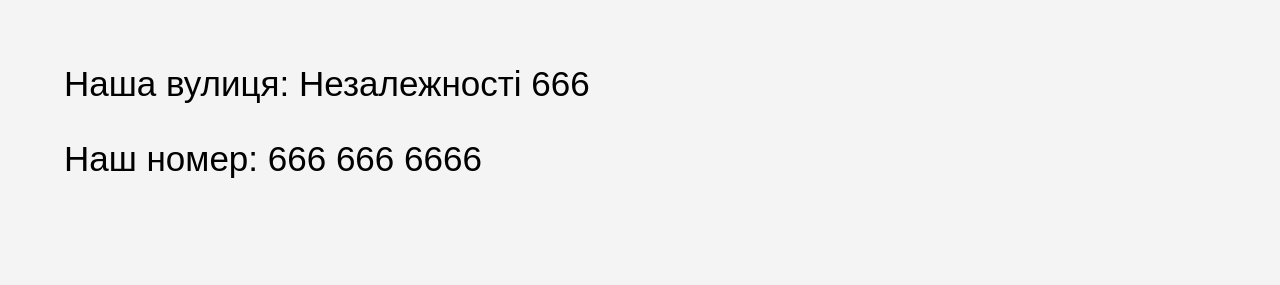
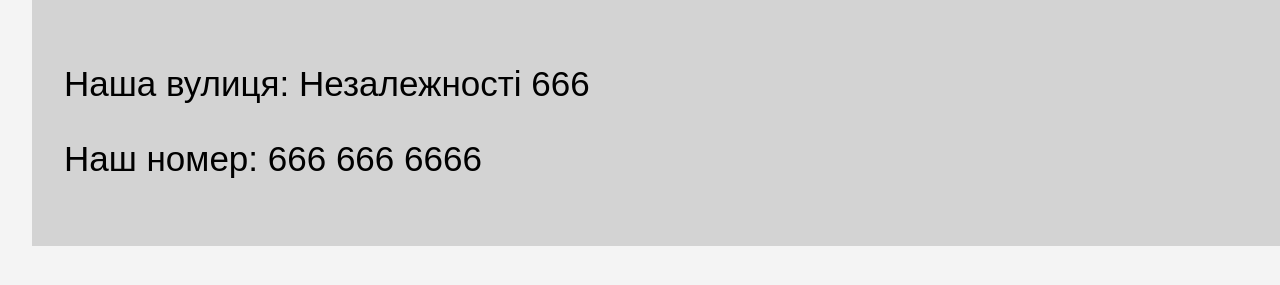
Before and after one commit to Maksimys228/new_site, a plain HTML site: page index.html in a window 1280 px wide. Shown: the part 2449-2734 px from the top of the page. Drawn offline with Linux system fonts and the light colour scheme.

Commit message:
Update style.css

```diff
--- a/style.css
+++ b/style.css
@@ -49,6 +49,7 @@ header img{
         }
 
         footer {
+            margin-top: 20px;
             background-color: #333;
             color: #fff;
             text-align: center;
@@ -67,3 +68,8 @@ nav a{
     border:  3px solid #e2d4d400;
     padding: 5px 50px;
 }
+#six{
+    background-color: lightgrey;
+    width: 100%;
+    margin-bottom: 40px;
+}
```
